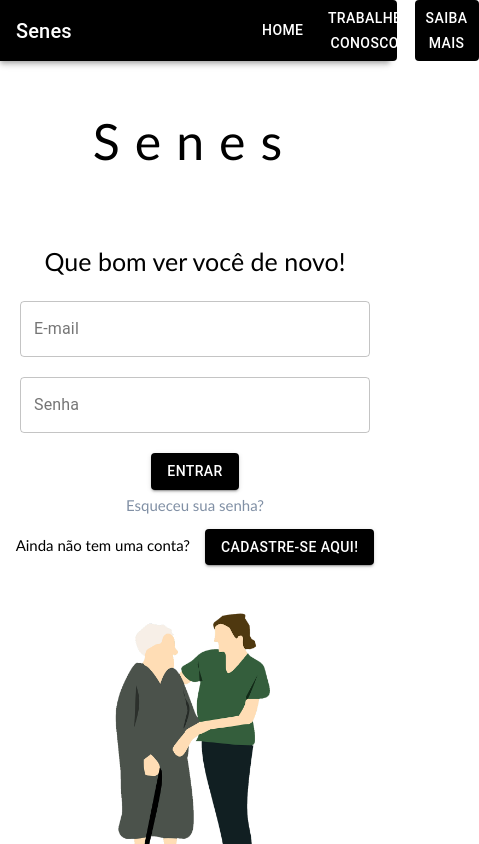
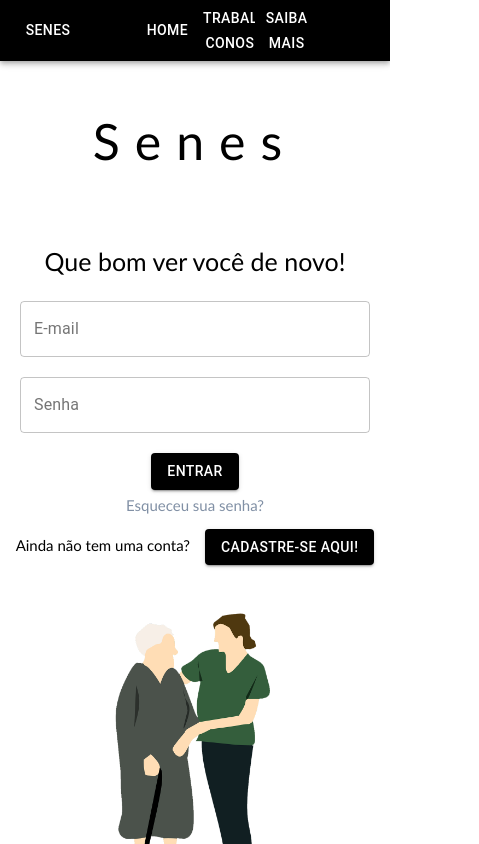
Before and after one commit to senes2020/Senes-Web, a React (Create React App) app: page / in a window 390 px wide. Shown: the top 844 px of the page, 479 px wide, since content can reach past the window. Built offline with nearby package versions, Linux system fonts and the light colour scheme; no server answers.

Commit message:
Organizing Header and making it responsive, Footer global

```diff
--- a/src/components/App/App.js
+++ b/src/components/App/App.js
@@ -1,6 +1,6 @@
 import React, {Component} from 'react';
 import './App.css';
-import Header from '../Layouts/Header';
+import Footer from '../Layouts/Footer';
 import Home from '../Layouts/Home';
 import Login from '../Layouts/Login';
 import fire from '../../config/Fire';
@@ -31,6 +31,7 @@ class App extends Component {
         return (
             <div className="base">
                 {this.state.user ? <Home/> : <Login/>}
+                <Footer/>
             </div>
         );
     }
--- a/src/components/Layouts/Header.js
+++ b/src/components/Layouts/Header.js
@@ -37,13 +37,32 @@ logout(){
           <Grid item xs={12}>
           <AppBar position="static" style={{ background: '#000000'}}>
               <Toolbar>
-              <Typography variant="h6">
-                  Senes
-              </Typography>
-              <Button style={{background: '#000000', color: '#ffffff', marginLeft: "50%"}}>Home</Button>
-              <Button style={{background: '#000000', color: '#ffffff', marginLeft: "5%"}}>Trabalhe Conosco</Button>
-              <Button style={{background: '#000000', color: '#ffffff', marginLeft: "5%"}}>Saiba Mais</Button>
-              {this.state.user ? <Button onClick={this.logout} style={{background: '#000000', color: '#ffffff', marginLeft: "5%"}}>Logout</Button> : ""}
+                  <Grid item xs={4} style={{ textAlign: 'left'}}>
+                    <Button style={{background: '#000000', color: '#ffffff'}}>Senes</Button>
+                  </Grid>
+                  <Grid item xs={2}>
+                    <Button style={{background: '#000000', color: '#ffffff'}}>Home</Button>
+                  </Grid>
+                  <Grid item xs={2}>
+                    <Button style={{background: '#000000', color: '#ffffff'}}>Trabalhe Conosco</Button>
+                  </Grid>
+                  <Grid item xs={2}>
+                    <Button style={{background: '#000000', color: '#ffffff'}}>Saiba Mais</Button>
+                  </Grid>
+                  <Grid item xs={2}>
+                    {
+                    this.state.user ?
+                        <Button onClick={this.logout}
+                            style={{background: '#000000', color: '#ffffff'}}>
+                                Logout
+                        </Button>
+                        : ""
+                    }
+                  </Grid>
+
+
+
+
               </Toolbar>
           </AppBar>
           </Grid>
--- a/src/components/Layouts/Home.js
+++ b/src/components/Layouts/Home.js
@@ -21,7 +21,6 @@ class Home extends Component{
                 <Grid item xs={6}>
                     <img src={Image} className="homeImgPrimary"></img>
                 </Grid>
-                <Footer/>
             </Grid>
         )
     }
```
